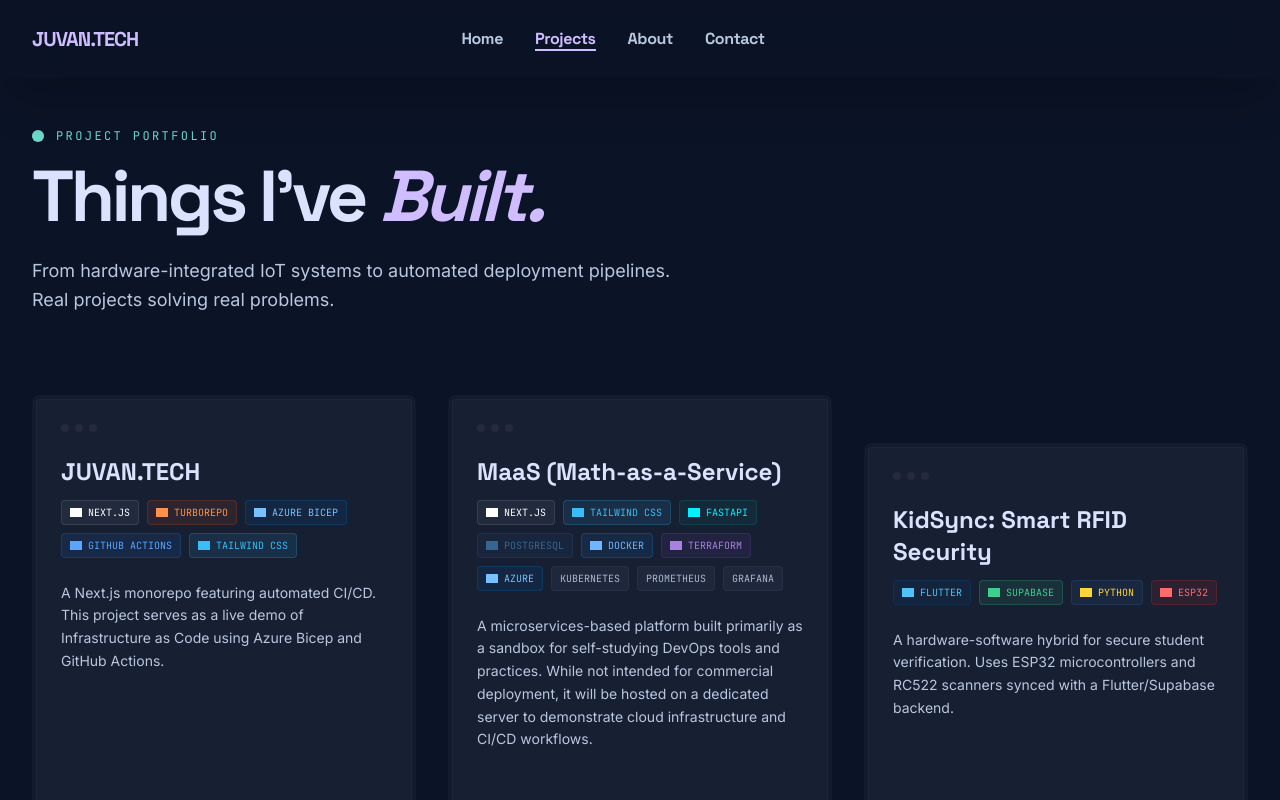
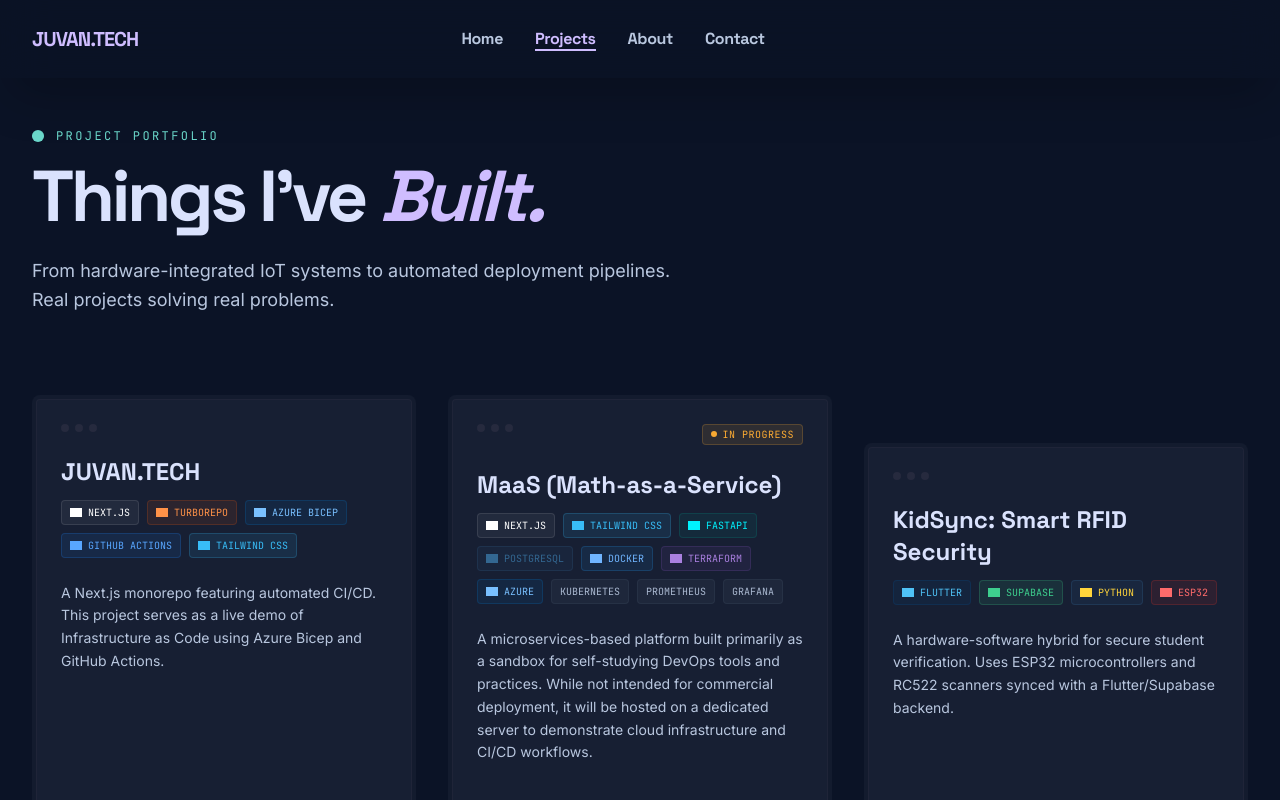
Before and after one commit to naori11/personal-portfolio, a Next.js app in the folder apps/web/: page /projects in a window 1280 px wide. Shown: the top 800 px of the page. Built offline with nearby package versions, Linux system fonts and the light colour scheme; grey boxes are pictures that could not be loaded.

Commit message:
fix: add in-progress status to project cards that were removed from rebase

```diff
--- a/apps/web/app/projects/page.tsx
+++ b/apps/web/app/projects/page.tsx
@@ -23,6 +23,7 @@
   demo: string | null;
   screenshots: Screenshot[];
   offset?: string;
+  inProgress?: boolean;
 }
 
 function getScreenshotSrc(item: Screenshot | undefined): string {
@@ -170,6 +171,7 @@
     ],
   },
   {
+    inProgress: true,
     title: "AI Code Reviewer",
     description:
       "CLI - based assistant utilizing Google Gemini API and FastAPI to provide real-time pull request feedback. Features Dockerized deployment and GitHub Webhook integration.",
@@ -282,10 +284,18 @@
             <div className="bg-[var(--surface-container)] rounded-sm overflow-hidden flex flex-col h-full border border-[var(--outline-variant)]/15 group-hover:border-[var(--primary)]/40 transition-colors">
               <div className="p-6">
                 {/* Terminal Header Decoration */}
-                <div className="flex gap-1.5 mb-6">
-                  <div className="w-2 h-2 rounded-full bg-[var(--outline-variant)]/30"></div>
-                  <div className="w-2 h-2 rounded-full bg-[var(--outline-variant)]/30"></div>
-                  <div className="w-2 h-2 rounded-full bg-[var(--outline-variant)]/30"></div>
+                <div className="flex justify-between items-start mb-6">
+                  <div className="flex gap-1.5">
+                    <div className="w-2 h-2 rounded-full bg-[var(--outline-variant)]/30"></div>
+                    <div className="w-2 h-2 rounded-full bg-[var(--outline-variant)]/30"></div>
+                    <div className="w-2 h-2 rounded-full bg-[var(--outline-variant)]/30"></div>
+                  </div>
+                  {project.inProgress && (
+                    <span className="flex items-center font-[family-name:var(--font-jetbrains-mono)] text-[10px] text-[#ffad33] bg-[#ffad33]/10 border border-[#ffad33]/20 px-2 py-0.5 rounded-sm uppercase tracking-wider">
+                      <span className="w-1.5 h-1.5 rounded-full bg-[#ffad33] mr-1.5 animate-pulse"></span>
+                      In Progress
+                    </span>
+                  )}
                 </div>
 
                 <h3 className="font-[family-name:var(--font-space-grotesk)] text-2xl font-bold text-[var(--foreground)] mb-3 group-hover:text-[var(--primary)] transition-colors">
```
